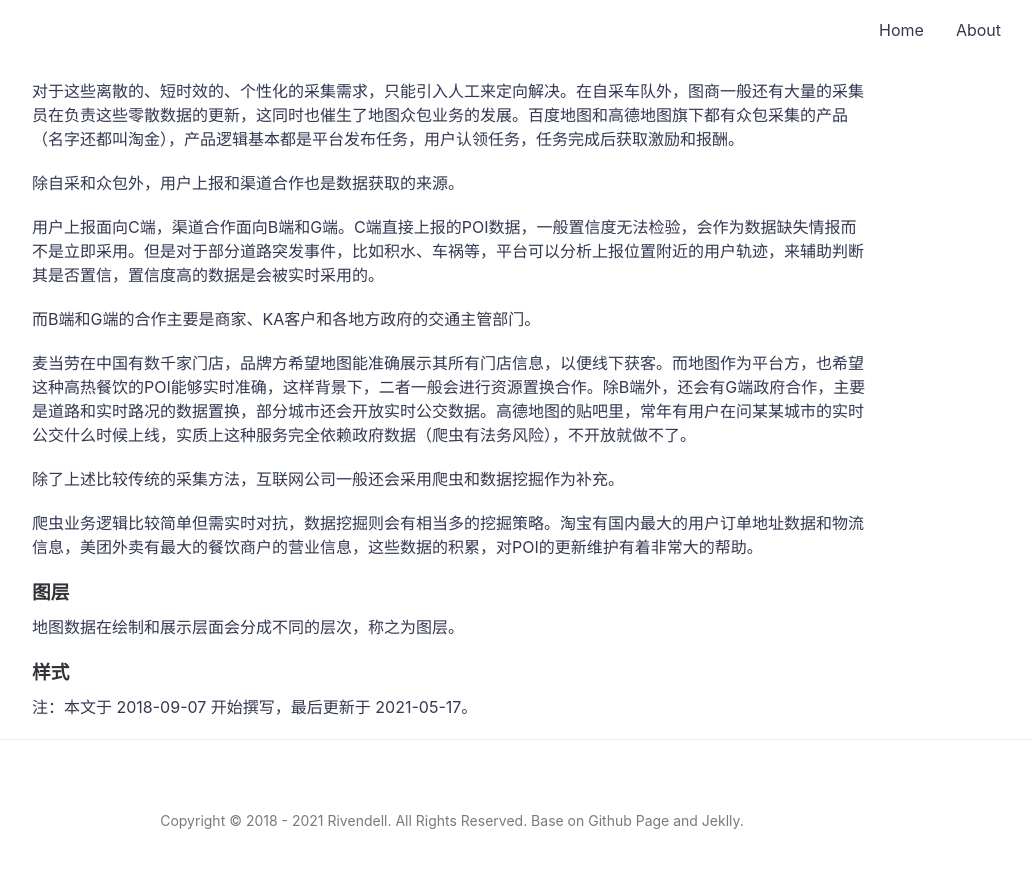
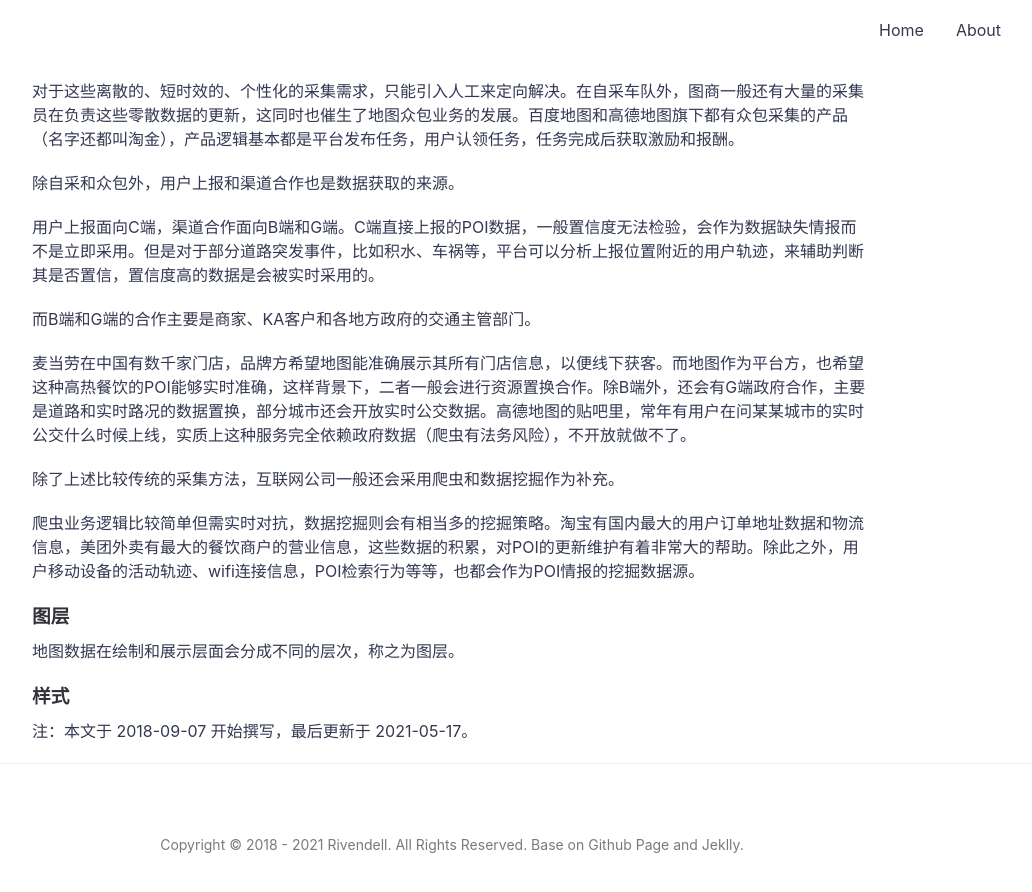
Before and after one commit to icarus507/icarus507.github.io, a Jekyll site: the page built from _posts/2018-09-07-谈谈地图（上）.md, in a window 1280 px wide and 900 px high, scrolled down 1897 px. Shown: the top 892 px of the window, without its empty margins (188-1220 px from the left). Built offline with Jekyll 4.4.1, drawn with Linux system fonts in a browser that asks for light colours.

Commit message:
Update 2018-09-07-谈谈地图（上）.md

```diff
--- a/_posts/2018-09-07-谈谈地图（上）.md
+++ b/_posts/2018-09-07-谈谈地图（上）.md
@@ -54,36 +54,7 @@ featured-img: ruben-santander-69158
 
 除了上述比较传统的采集方法，互联网公司一般还会采用爬虫和数据挖掘作为补充。
 
-爬虫业务逻辑比较简单但需实时对抗，数据挖掘则会有相当多的挖掘策略。淘宝有国内最大的用户订单地址数据和物流信息，美团外卖有最大的餐饮商户的营业信息，这些数据的积累，对POI的更新维护有着非常大的帮助。
-
-
-
-
-
-
-
-
-
-
-
-
-
-
-
-
-
-
-
-
-
-
-
-
-
-
-
-
-
+爬虫业务逻辑比较简单但需实时对抗，数据挖掘则会有相当多的挖掘策略。淘宝有国内最大的用户订单地址数据和物流信息，美团外卖有最大的餐饮商户的营业信息，这些数据的积累，对POI的更新维护有着非常大的帮助。除此之外，用户移动设备的活动轨迹、wifi连接信息，POI检索行为等等，也都会作为POI情报的挖掘数据源。
 
 
 ### 图层
```
